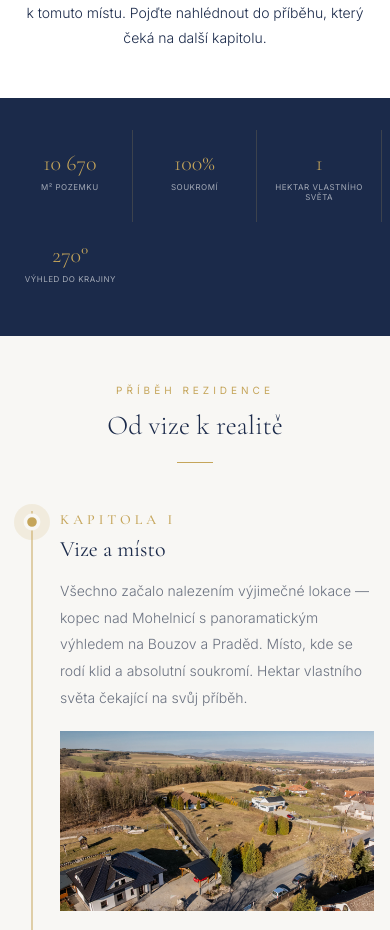
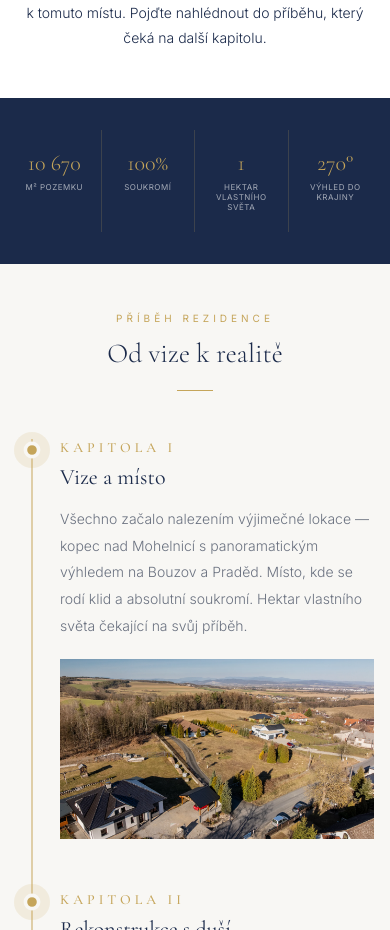
Before and after one commit to tknurture/Petr-Dadej---Rezidence-Pavlov, a Next.js app: page / in a window 390 px wide. Shown: the part 1360-2290 px from the top of the page. Built offline with nearby package versions, Linux system fonts and the light colour scheme.

Commit message:
Fix stats grid to 4 columns so all stats stay on one row

```diff
--- a/app/globals.css
+++ b/app/globals.css
@@ -119,7 +119,7 @@ section { padding: 120px 48px; }
 
 /* ── STATS ── */
 .stats { background: var(--royal-blue); padding: 80px 48px; }
-.stats-grid { max-width: 900px; margin: 0 auto; display: grid; grid-template-columns: repeat(3,1fr); gap: 48px; text-align: center; }
+.stats-grid { max-width: 1100px; margin: 0 auto; display: grid; grid-template-columns: repeat(4,1fr); gap: 48px; text-align: center; }
 .stat-item { padding: 32px 16px; border-right: 1px solid rgba(197,165,90,0.2); }
 .stat-item:last-child { border-right: none; }
 .stat-number { font-family: 'Cormorant Garamond', serif; font-size: 48px; font-weight: 300; color: var(--gold); margin-bottom: 12px; }
@@ -283,7 +283,7 @@ footer p { font-size: 12px; letter-spacing: 2px; color: rgba(255,255,255,0.4); }
   .intro p { font-size: 15px; line-height: 1.8; }
   .intro .highlight-quote { font-size: 21px; margin: 32px auto; padding: 24px 0; }
   .stats { padding: 40px 12px; }
-  .stats-grid { grid-template-columns: repeat(3,1fr); gap: 0; }
+  .stats-grid { grid-template-columns: repeat(4,1fr); gap: 0; }
   .stat-item { padding: 20px 8px; border-right: 1px solid rgba(197,165,90,0.2); }
   .stat-item:last-child { border-right: none; }
   .stat-number { font-size: 28px; margin-bottom: 6px; }
```
